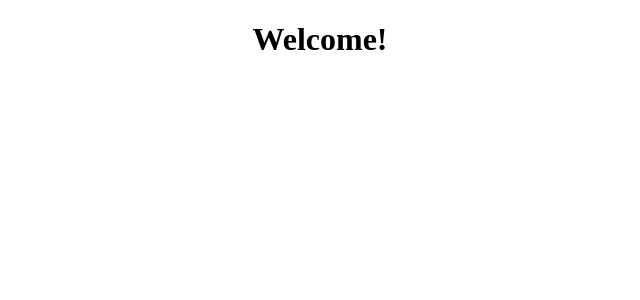
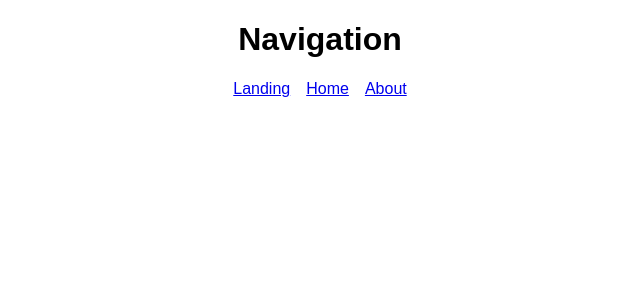
Before and after one commit to RinMinase/ng-slim-template, an Angular app: page / in a window 1280 px wide. Shown: the top 300 px of the page, without its empty margins (320-960 px from the left). Built offline with nearby package versions, Linux system fonts and the light colour scheme.

Commit message:
Added example navigation

```diff
--- a/src/app/app.component.ts
+++ b/src/app/app.component.ts
@@ -4,7 +4,10 @@ import { Component } from '@angular/core';
 	selector: 'app-root',
 	template: `
 		<div style="text-align:center" class="content">
-      <h1>Welcome!</h1>
+			<h1>Navigation</h1>
+			<a class="menu-padding" routerLink="/">Landing</a>
+			<a class="menu-padding" routerLink="/home">Home</a>
+			<a class="menu-padding" routerLink="/about">About</a>
 		</div>
 		<router-outlet></router-outlet>
 	`,
--- a/src/index.scss
+++ b/src/index.scss
@@ -0,0 +1,7 @@
+html {
+	font-family: arial;
+}
+
+.menu-padding {
+	padding: 4px 8px;
+}
```
Lines whose indentation alone changed are shown as unchanged.
